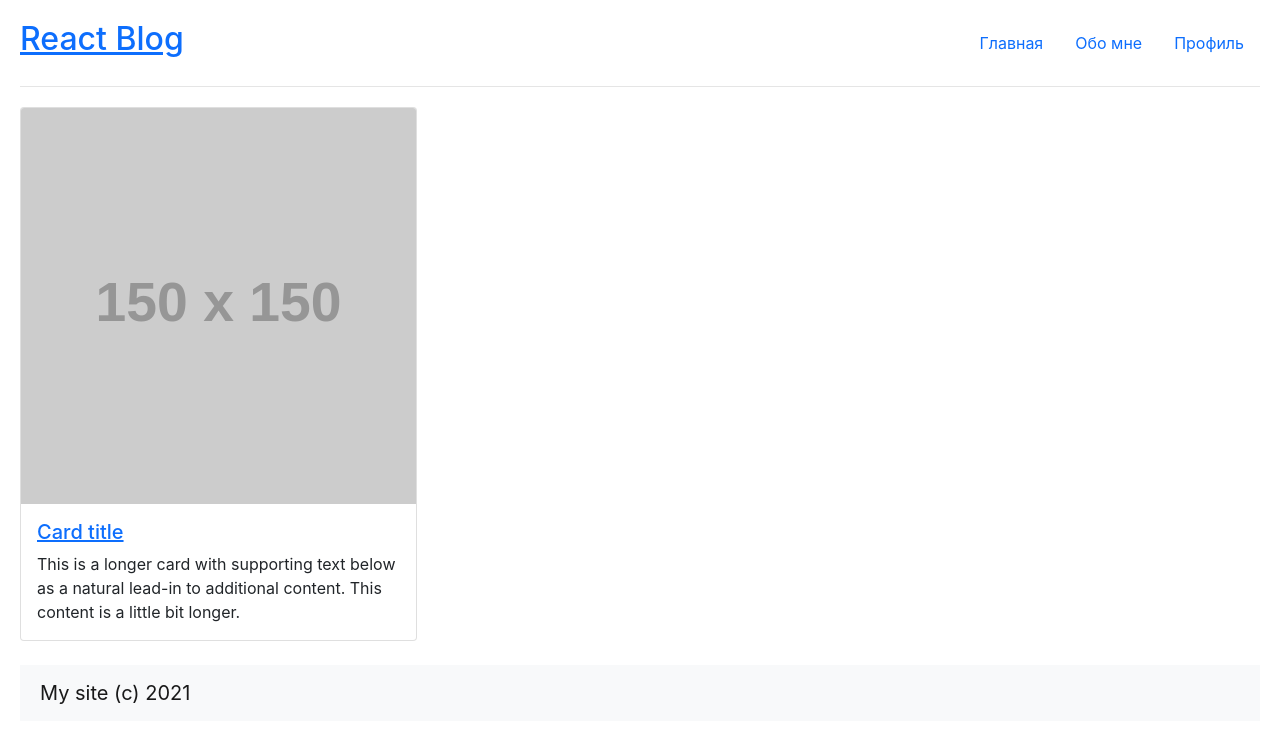
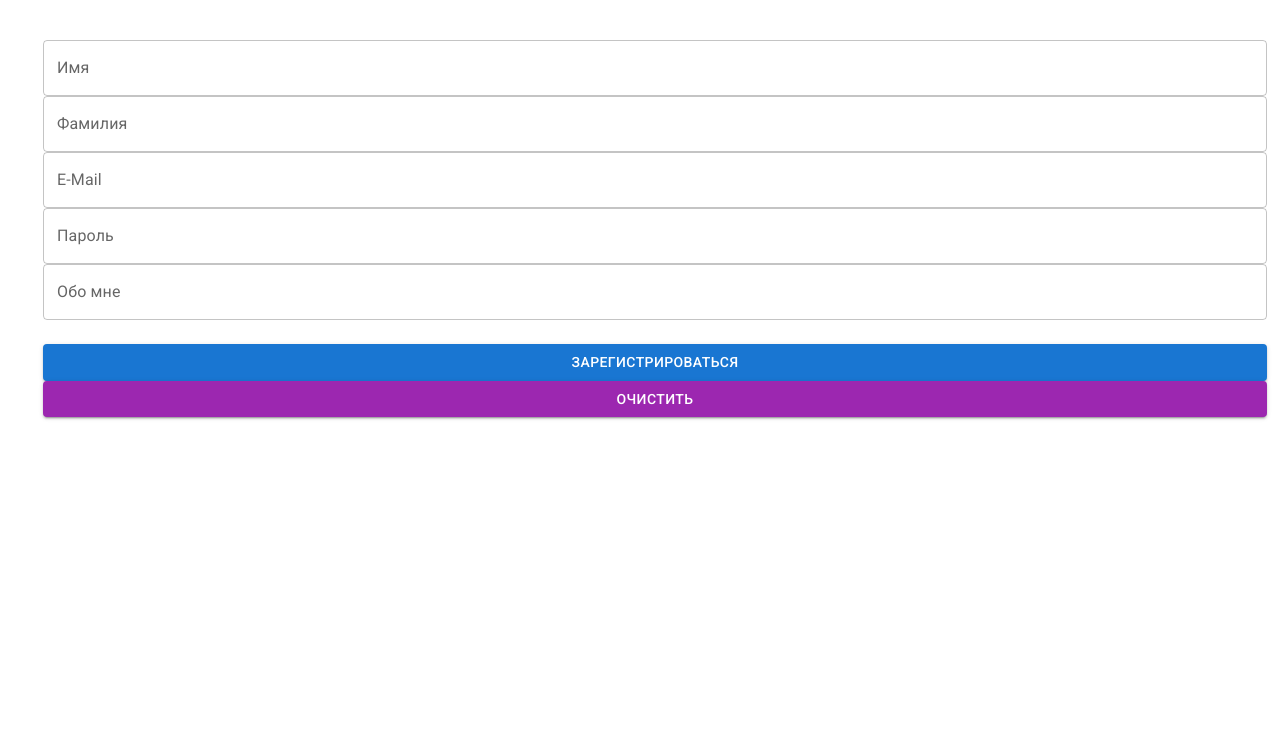
Before and after one commit to bizzquit/react-mentory, a React (Create React App) app: page / in a window 1280 px wide. Shown: the top 742 px of the page. Built offline with nearby package versions, Linux system fonts and the light colour scheme.

Commit message:
Сделал ДЗ-7

```diff
--- a/package.json
+++ b/package.json
@@ -14,6 +14,7 @@
     "react": "^17.0.2",
     "react-bootstrap": "1.6.4",
     "react-dom": "^17.0.2",
+    "react-hook-form": "^7.17.5",
     "react-scripts": "4.0.3",
     "web-vitals": "^1.0.1"
   },
--- a/src/index.js
+++ b/src/index.js
@@ -9,7 +9,8 @@
 // './tutorial-3/' - без react`a гольный JS
 // import App from './tutorial-4/App'
 // import App from './tutorial-5/App'
-import App from './tutorial-6/App'
+// import App from './tutorial-6/App'
+import App from './tutorial-7/App'
 
 ReactDOM.render(
   <React.StrictMode>
--- /dev/null
+++ b/src/tutorial-7/App.js
@@ -0,0 +1,107 @@
+import React from 'react'
+import { useForm } from 'react-hook-form'
+import { Button, TextField } from '@mui/material'
+
+import './styles.css'
+
+const defaultValues = {
+  firstName: '',
+  lastName: '',
+  email: '',
+  password: '',
+  about: '',
+}
+
+function App() {
+  const { handleSubmit, register, formState, reset } = useForm({
+    defaultValues,
+  })
+
+  const onSubmit = (values) => {
+    console.log('ФОРМА!', values)
+    reset(defaultValues)
+  }
+
+  return (
+    <div className="App">
+      <div className="row">
+        <TextField
+          name="firstName"
+          label="Имя"
+          {...register('firstName', {
+            validate: (value) => value !== 'admin' || 'Nice try!',
+          })}
+          helperText={
+            formState.errors.firstName && formState.errors.firstName.message
+          }
+          error={!!formState.errors.firstName}
+          fullWidth
+        />
+        <TextField
+          name="lastName"
+          label="Фамилия"
+          {...register('lastName', {
+            required: 'Это обязательное поле!',
+          })}
+          helperText={
+            formState.errors.lastName && formState.errors.lastName.message
+          }
+          error={!!formState.errors.lastName}
+          fullWidth
+        />
+      </div>
+      <div className="row">
+        <TextField
+          {...register('email', {
+            pattern: {
+              value: /^[A-Z0-9._%+-]+@[A-Z0-9._%+-]+\.[A-Z]{2,}$/i,
+              message: 'Это неверная почта!',
+            },
+          })}
+          helperText={formState.errors.email && formState.errors.email.message}
+          error={!!formState.errors.email}
+          name="email"
+          label="E-Mail"
+          defaultValue=""
+          fullWidth
+        />
+        <TextField
+          {...register('password', {
+            required: 'Это обязательное поле!',
+          })}
+          helperText={
+            formState.errors.password && formState.errors.password.message
+          }
+          error={!!formState.errors.password}
+          name="password"
+          type="password"
+          label="Пароль"
+          fullWidth
+        />
+      </div>
+      <div className="row">
+        <TextField
+          {...register('about')}
+          name="about"
+          label="Обо мне"
+          fullWidth
+        />
+      </div>
+      <br />
+      <div className="row">
+        <Button
+          onClick={handleSubmit(onSubmit)}
+          variant="contained"
+          color="primary"
+        >
+          Зарегистрироваться
+        </Button>
+        <Button variant="contained" color="secondary">
+          Очистить
+        </Button>
+      </div>
+    </div>
+  )
+}
+
+export default App
--- /dev/null
+++ b/src/tutorial-7/styles.css
@@ -0,0 +1,17 @@
+body {
+    margin: 0;
+    font-family: -apple-system, BlinkMacSystemFont, "Segoe UI", "Roboto", "Oxygen", "Ubuntu",
+    "Cantarell", "Fira Sans", "Droid Sans", "Helvetica Neue", sans-serif;
+    -webkit-font-smoothing: antialiased;
+    -moz-osx-font-smoothing: grayscale;
+    padding: 40px;
+}
+
+.row {
+    display: flex;
+}
+
+.MuiTextField-root,
+.MuiButton-root {
+    margin: 0 15px !important;
+}
```
